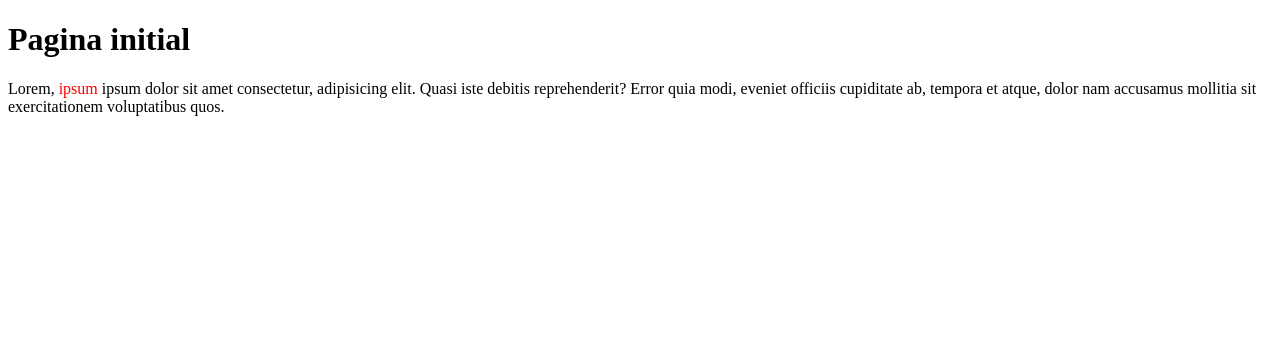
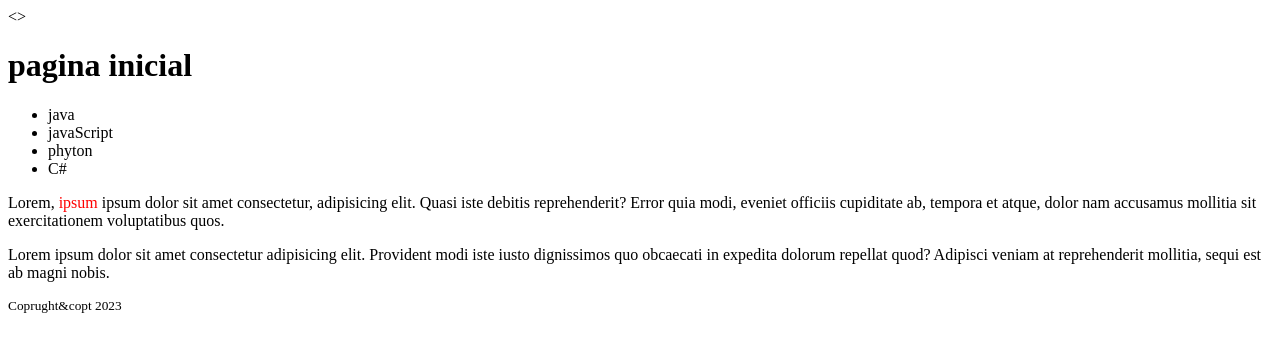
Before and after one commit to LeonardoBuonanno/exercicio1-s, a plain HTML site: page index.html in a window 1280 px wide. Drawn offline with Linux system fonts and the light colour scheme.

Commit message:
Layout inicial

```diff
--- a/index.html
+++ b/index.html
@@ -9,14 +9,41 @@
 
 <body>
 
-    <div>
-        <h1>Pagina initial</h1>
+    <>
+
+        <header>
+            <h1>pagina inicial</h1>
+            <nav>
+                <ul>
+                    <li>java</li>
+                    <li>javaScript</li>
+                    <li>phyton</li>
+                    <li>C#</li>
+                </ul>
+
+            </nav>
+        </header>
+
+
         <div>
-            <p>
-                Lorem, <spam style="color:#ff0000">ipsum</spam> ipsum dolor sit amet consectetur, adipisicing elit. Quasi iste debitis reprehenderit? Error quia modi, eveniet officiis cupiditate ab, tempora et atque, dolor nam accusamus mollitia sit exercitationem voluptatibus quos.
-            </p>
+            <section>
+                <p>
+                    Lorem, <spam style="color:#ff0000">ipsum</spam> ipsum dolor sit amet consectetur, adipisicing elit. Quasi iste debitis reprehenderit? Error quia modi, eveniet officiis cupiditate ab, tempora et atque, dolor nam accusamus mollitia sit exercitationem voluptatibus quos.
+                </p>
+                <p>
+                    Lorem ipsum dolor sit amet consectetur adipisicing elit. Provident modi iste iusto dignissimos quo obcaecati in expedita dolorum repellat quod? Adipisci veniam at reprehenderit mollitia, sequi est ab magni nobis.
+                </p>
+            </section>
+
+    </div>
+
+    <footer>
+        <div>
+            <small>
+                <p>Coprught&copt 2023</p>
+            </small>
         </div>
-    </div>
+    </footer>
 
     <!-- <h1>Olá Mundo!</h1>
     <h2>Continuando</h2>
```
